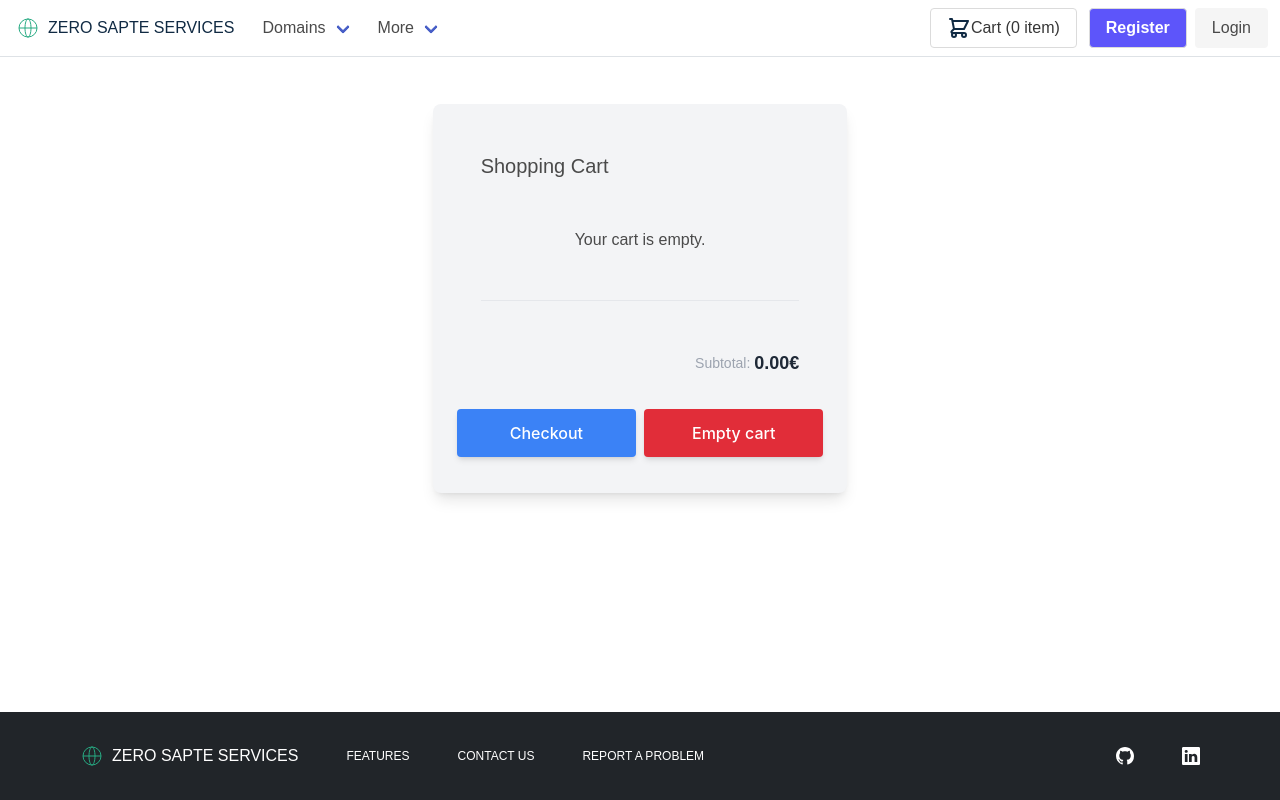
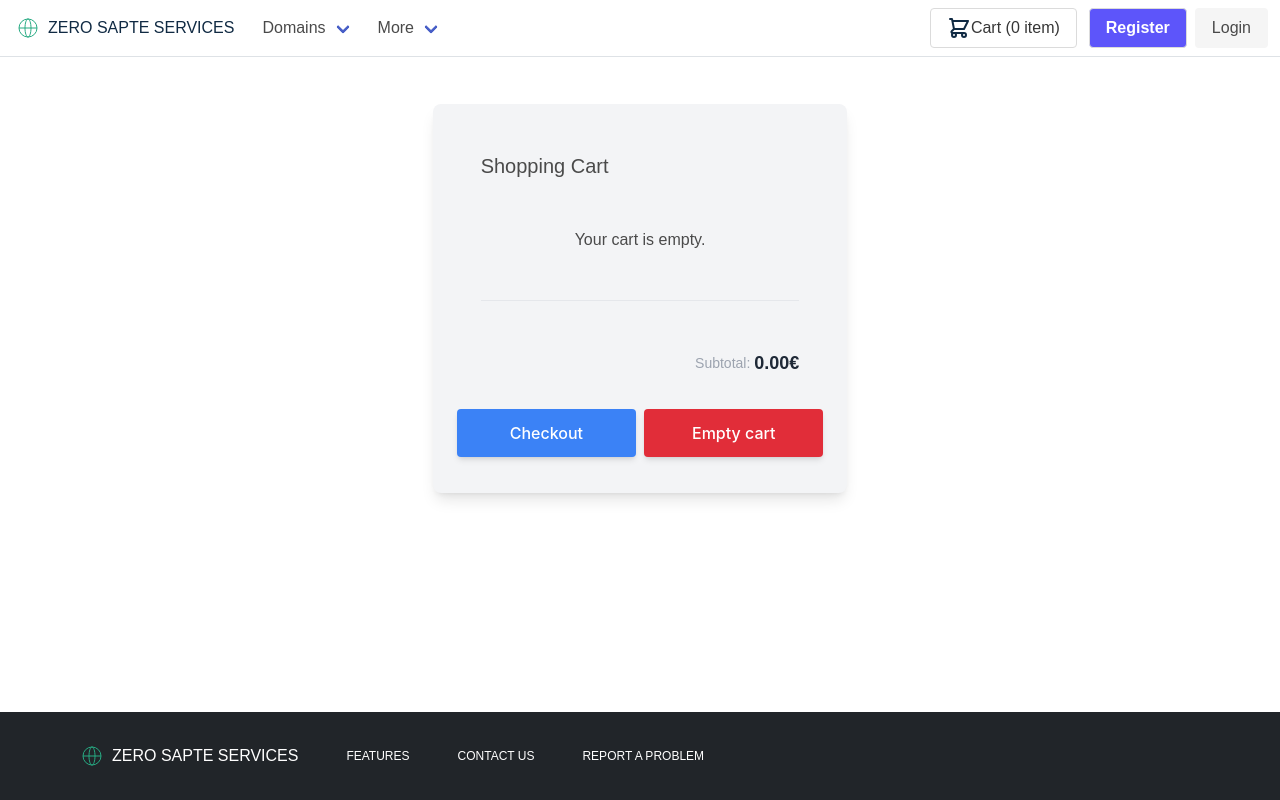
Before and after one commit to danutsss/mevn-domains-registry, a Vue app in the folder client/: page /cart in a window 1280 px wide. Built offline with nearby package versions, Linux system fonts and the light colour scheme; a web font is replaced by a local one.

Commit message:
improved website
improved website's performance, accessibility, best practices and SEO (based on Chrome developer Lighthouse tools) for production

```diff
--- a/client/index.html
+++ b/client/index.html
@@ -2,15 +2,40 @@
 <html lang="en">
 
 <head>
+  <!-- Meta tags -->
   <meta charset="UTF-8" />
+  <meta http-equiv="X-UA-Compatible" content="IE=edge" />
+  <meta name="viewport" content="width=device-width, initial-scale=1.0, maximum-scale = 5.0" />
+
+  <meta name="author" content="ZERO SAPTE SERVICES S.R.L" />
+  <meta name="contact" content="office@navodari.ro" />
+
+  <meta name="description"
+    content="We've made it so easy to purchase a custom domain address that we're guaranteeing your satisfaction!
+    Registering your .ro is often the first step toward turning your website into your online home. And now you can do it for an unbeatable price." />
+  <meta name="keyword"
+    content=".ro domain, 6.99€ per year, easy to purchase, unbeatable price, user-friendly interface, affordable, reliable and secured services, reserve, register or transfer your domain" />
+
+  <link rel="canonical" href="https://localhost/" />
+  <meta property="og:locale" content="ro_RO" />
+  <meta property="og:type" content="website" />
+  <meta property="og:title" content="ZERO SAPTE SERVICES - Register .ro domains at 6.99€ per year" />
+  <meta property="og:description"
+    content="We've made it so easy to purchase a custom domain address that we're guaranteeing your satisfaction!
+    Registering your .ro is often the first step toward turning your website into your online home. And now you can do it for an unbeatable price." />
+  <meta property="og:url" content="https://localhost/" />
+  <meta property="og:site_name" content="ZERO SAPTE SERVICES" />
+
+  <!-- Favicon -->
   <link rel="icon" href="/favicon.ico" />
-  <meta name="viewport" content="width=device-width, initial-scale=1.0" />
-  <title>vite app for registering domains</title>
+  <title>Register .ro domains at 6.99€ per year @ ZERO SAPTE SERVICES</title>
+
+  <!-- JavaScript -->
+  <script type="module" src="/src/main.js" defer></script>
 </head>
 
 <body>
   <div id="app"></div>
-  <script type="module" src="/src/main.js"></script>
 </body>
 
 </html>
--- a/client/src/assets/css/main.css
+++ b/client/src/assets/css/main.css
@@ -48,6 +48,12 @@ body {
   @apply bg-white;
 }
 
+img {
+  width: 100%;
+  height: auto;
+  aspect-ratio: attr(width) / attr(height);
+}
+
 /* utility classes */
 .small {
   font-size: 80%;
--- a/client/src/components/layout/FooterComponent.vue
+++ b/client/src/components/layout/FooterComponent.vue
@@ -22,9 +22,9 @@
               d="M21 12a9 9 0 01-9 9m9-9a9 9 0 00-9-9m9 9H3m9 9a9 9 0 01-9-9m9 9c1.657 0 3-4.03 3-9s-1.343-9-3-9m0 18c-1.657 0-3-4.03-3-9s1.343-9 3-9m-9 9a9 9 0 019-9"
             />
           </svg>
-          <span class="text-white" style="margin-left: -40px"
-            >ZERO SAPTE SERVICES</span
-          >
+          <span class="text-white" style="margin-left: -40px">
+            ZERO SAPTE SERVICES
+          </span>
         </div>
         <ul class="flex text-white uppercase gap-12 text-xs">
           <li class="cursor-pointer">
@@ -38,47 +38,6 @@
           </li>
         </ul>
       </div>
-      <div class="flex gap-10 mt-12 md:mt-0">
-        <ul class="flex gap-12 text-xs">
-          <li class="cursor-pointer">
-            <a href="https://github.com/matei1337" target="_blank">
-              <svg
-                xmlns="http://www.w3.org/2000/svg"
-                width="18"
-                height="18"
-                fill="currentColor"
-                class="bi bi-github text-white"
-                viewBox="0 0 16 16"
-              >
-                <path
-                  d="M8 0C3.58 0 0 3.58 0 8c0 3.54 2.29 6.53 5.47 7.59.4.07.55-.17.55-.38 0-.19-.01-.82-.01-1.49-2.01.37-2.53-.49-2.69-.94-.09-.23-.48-.94-.82-1.13-.28-.15-.68-.52-.01-.53.63-.01 1.08.58 1.23.82.72 1.21 1.87.87 2.33.66.07-.52.28-.87.51-1.07-1.78-.2-3.64-.89-3.64-3.95 0-.87.31-1.59.82-2.15-.08-.2-.36-1.02.08-2.12 0 0 .67-.21 2.2.82.64-.18 1.32-.27 2-.27.68 0 1.36.09 2 .27 1.53-1.04 2.2-.82 2.2-.82.44 1.1.16 1.92.08 2.12.51.56.82 1.27.82 2.15 0 3.07-1.87 3.75-3.65 3.95.29.25.54.73.54 1.48 0 1.07-.01 1.93-.01 2.2 0 .21.15.46.55.38A8.012 8.012 0 0 0 16 8c0-4.42-3.58-8-8-8z"
-                />
-              </svg>
-            </a>
-          </li>
-          <li>
-            <a
-              href="https://www.linkedin.com/in/nicolae-daniel-matei-241888221/"
-              target="_blank"
-            >
-              <li class="cursor-pointer">
-                <svg
-                  xmlns="http://www.w3.org/2000/svg"
-                  width="18"
-                  height="18"
-                  fill="currentColor"
-                  class="bi bi-linkedin text-white"
-                  viewBox="0 0 16 16"
-                >
-                  <path
-                    d="M0 1.146C0 .513.526 0 1.175 0h13.65C15.474 0 16 .513 16 1.146v13.708c0 .633-.526 1.146-1.175 1.146H1.175C.526 16 0 15.487 0 14.854V1.146zm4.943 12.248V6.169H2.542v7.225h2.401zm-1.2-8.212c.837 0 1.358-.554 1.358-1.248-.015-.709-.52-1.248-1.342-1.248-.822 0-1.359.54-1.359 1.248 0 .694.521 1.248 1.327 1.248h.016zm4.908 8.212V9.359c0-.216.016-.432.08-.586.173-.431.568-.878 1.232-.878.869 0 1.216.662 1.216 1.634v3.865h2.401V9.25c0-2.22-1.184-3.252-2.764-3.252-1.274 0-1.845.7-2.165 1.193v.025h-.016a5.54 5.54 0 0 1 .016-.025V6.169h-2.4c.03.678 0 7.225 0 7.225h2.4z"
-                  />
-                </svg>
-              </li>
-            </a>
-          </li>
-        </ul>
-      </div>
     </div>
   </footer>
 </template>
--- a/client/src/components/layout/HeaderComponent.vue
+++ b/client/src/components/layout/HeaderComponent.vue
@@ -71,7 +71,7 @@ document.addEventListener("DOMContentLoaded", () => {
       <div id="navbarBasicExample" class="navbar-menu">
         <div class="navbar-start">
           <div class="navbar-item has-dropdown is-hoverable">
-            <a class="navbar-link">Domains</a>
+            <a class="navbar-link" href="#domains-dropdown">Domains</a>
 
             <div class="navbar-dropdown is-boxed">
               <slot name="domain-dropdown-link"></slot>
@@ -79,7 +79,7 @@ document.addEventListener("DOMContentLoaded", () => {
           </div>
 
           <div class="navbar-item has-dropdown is-hoverable">
-            <a class="navbar-link">More</a>
+            <a class="navbar-link" href="#more-dropwdown">More</a>
 
             <div class="navbar-dropdown is-boxed">
               <slot name="more-dropdown-link"></slot>
--- a/client/src/views/HomeView.vue
+++ b/client/src/views/HomeView.vue
@@ -64,7 +64,7 @@ const checkDomain = async () => {
           class="text-primary-500 font-semibold text-3xl md:text-4 lg:text-5xl text-center lg:text-left mb-6"
         >
           Your .ro domain at just
-          <span class="text-secondary-300">6.99€</span> per year!
+          <span class="text-blue-grey-900">6.99€</span> per year!
         </h2>
         <p class="text-blue-grey-900 text-lg text-center lg:text-left mb-6">
           We've made it so easy to purchase a custom domain address that we're
@@ -86,7 +86,7 @@ const checkDomain = async () => {
               <div class="control">
                 <button
                   type="submit"
-                  class="button bg-secondary-300 text-white"
+                  class="button bg-secondary-300 text-blue-grey-900"
                 >
                   Search
                 </button>
@@ -129,7 +129,7 @@ const checkDomain = async () => {
         <img
           class="w-5/6 h-5/6 sm:w-3/4 sm:h-3/4 md:w-full md:h-full"
           src="/src/assets/img/svgs/domain_search.svg"
-          alt="domain_search"
+          alt="Domain search"
         />
       </div>
       <!-- image end -->
@@ -164,7 +164,7 @@ const checkDomain = async () => {
           <img
             class="w-5/6 h-5/6 sm:w-3/4 sm:h-3/4 md:w-full md:h-full"
             src="/src/assets/img/svgs/user_flow.svg"
-            alt="user_flow"
+            alt="User flow"
           />
         </div>
         <!-- image end -->
@@ -200,7 +200,7 @@ const checkDomain = async () => {
           <img
             class="w-5/6 h-5/6 sm:w-3/4 sm:h-3/4 md:w-full md:h-full"
             src="/src/assets/img/svgs/affordable.svg"
-            alt="affordable"
+            alt="Affordable price"
           />
         </div>
         <!-- image end -->
@@ -236,7 +236,7 @@ const checkDomain = async () => {
           <img
             class="w-5/6 h-5/6 sm:w-3/4 sm:h-3/4 md:w-full md:h-full"
             src="/src/assets/img/svgs/reliable.svg"
-            alt="reliable"
+            alt="Reliable service"
           />
         </div>
         <!-- image end -->
@@ -271,7 +271,7 @@ const checkDomain = async () => {
           <img
             class="w-5/6 h-5/6 sm:w-3/4 sm:h-3/4 md:w-full md:h-full"
             src="/src/assets/img/svgs/security.svg"
-            alt="secured"
+            alt="Secured service"
           />
         </div>
         <!-- image end -->
```
Also changed, not shown: 1 other file (tests, documents, lock files or other folders).
